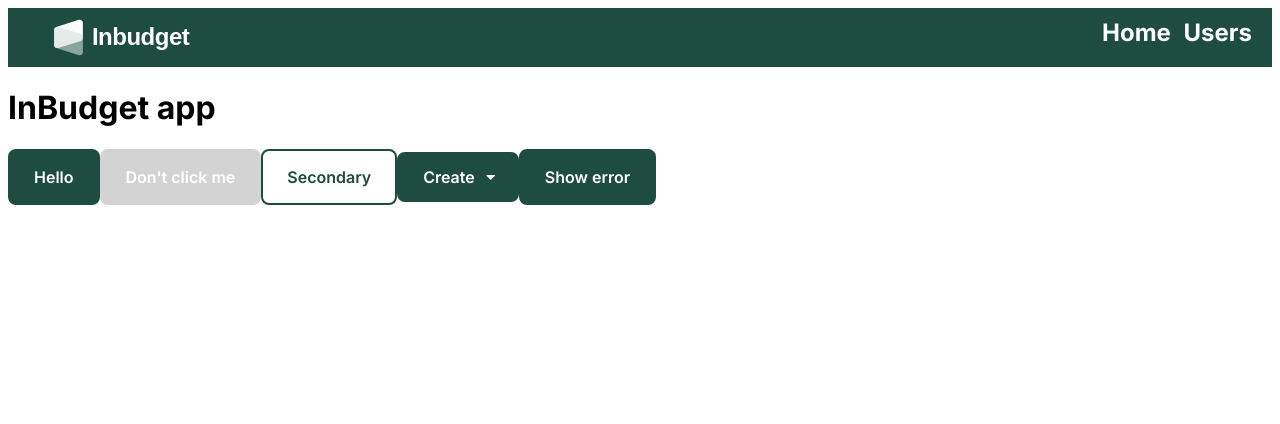
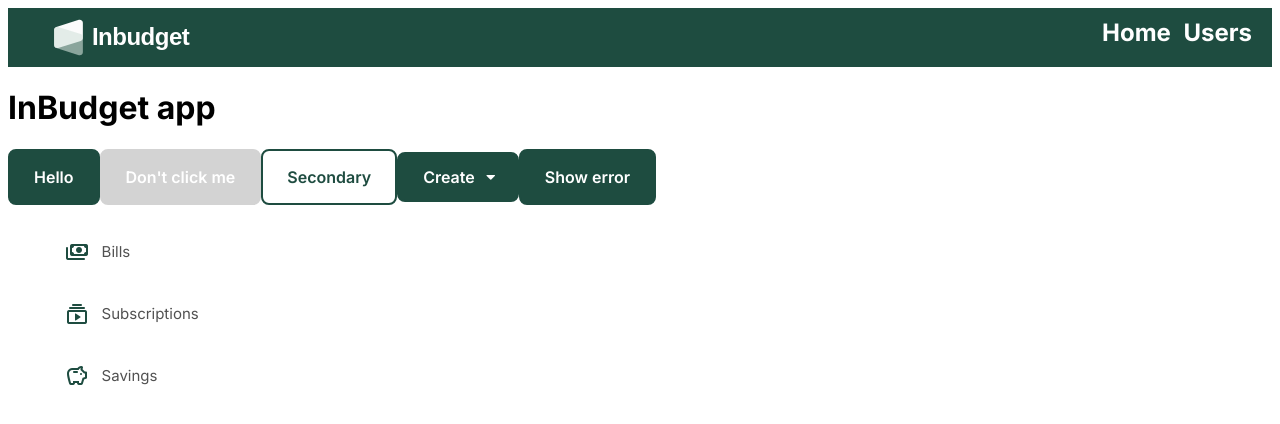
Before and after one commit to intive/patronage2023-js, a Next.js app in the folder apps/web/: page / in a window 1280 px wide. Shown: the top 424 px of the page. Built offline with nearby package versions, Linux system fonts and the light colour scheme.

Commit message:
refactor: refactored NavList component and added NavListDemo to page.tsx #P23-120

```diff
--- /dev/null
+++ b/apps/web/app/NavListDemo.tsx
@@ -0,0 +1,37 @@
+"use client"
+
+import { NavList } from "ui"
+import { NavItemContents } from "ui/NavList";
+import styled from "styled-components";
+
+//creating array of objects for NavList props
+const navItemContents: Array<NavItemContents> = [
+    {
+        title: "Bills",
+        icon: "payments",
+        id: 1
+    },
+    {
+        title: "Subscriptions",
+        icon: "subscriptions",
+        id: 2
+    },
+    {
+        title: "Savings",
+        icon: "savings",
+        id: 3
+    }
+];
+
+//NavListWrapper serving as its parent element - proper presentation
+const NavListWrapperStyled = styled.div`
+    width:20%;
+`
+
+export const NavListDemo = () => {
+    return (
+        <NavListWrapperStyled>
+            <NavList contents={navItemContents}></NavList>
+        </NavListWrapperStyled>
+    )
+}
--- a/apps/web/app/page.tsx
+++ b/apps/web/app/page.tsx
@@ -1,6 +1,7 @@
 import type { Metadata } from "next";
 import Buttons from "./Buttons";
 import ErrorDemo from "./ErrorDemo";
+import { NavListDemo } from "./NavListDemo";
 
 export const metadata: Metadata = {
   title: "Home",
@@ -13,6 +14,7 @@ export default function Web() {
       <h1>InBudget app</h1>
       <Buttons />
       <ErrorDemo />
+      <NavListDemo/>
     </div>
   );
 }
--- a/packages/ui/NavItem/index.tsx
+++ b/packages/ui/NavItem/index.tsx
@@ -2,10 +2,11 @@
 
 import styled from "styled-components";
 import "material-symbols";
-import { Icon } from "../Icon";
+import { Icon } from "ui";
 
 export type NavItemProps = {
     active?: boolean,
+    onClick: Function,
 } & React.HTMLProps<HTMLLIElement>;
 
 // why I use min-width:0; https://css-tricks.com/flexbox-truncated-text/
@@ -34,19 +35,25 @@ export const NavItemStyled = styled.li<NavItemProps>`
   font-family: "Inter", sans-serif;
   font-weight:500;
   overflow: hidden;
+  cursor:pointer;
+
+  &:hover{
+    background-color:#F1FBF6;
+  }
 `;
 
 export const NavItem = ({
   active = false,
+  onClick,
   children,
 }: NavItemProps) => {
 
   return (
-    <NavItemStyled active={active}>
+    <NavItemStyled active={active} onClick={onClick}>
       <ChildrenWrapper>
         {children}
       </ChildrenWrapper>
-      {active && <ArrowWrapper><Icon icon={"chevron_right"} color="#1E4C40"></Icon></ArrowWrapper>}
+      {active && <ArrowWrapper><Icon icon="chevron_right" color="#1E4C40"></Icon></ArrowWrapper>}
     </NavItemStyled>
   );
 };
--- a/packages/ui/NavList/index.tsx
+++ b/packages/ui/NavList/index.tsx
@@ -1,13 +1,12 @@
 "use client";
 
 import styled from "styled-components";
-import { NavItem } from "../NavItem";
-import { Icon } from "../Icon";
+import { useState } from "react";
+import { NavItem, Icon } from "ui";
 
 //creating dummy data
-type NavItemContents = {
+export type NavItemContents = {
   title: string;
-  active: boolean;
   icon?: "payments" | "subscriptions" | "savings";
   id: number;
 };
@@ -45,14 +44,22 @@ const IconWrapper = styled.div`
 export const NavList = ({
   contents
 }: NavListProps) => {
+
+  const [isActive,setIsActive] = useState(false)
+
+  const activeElementHandler = () => {
+    setIsActive(prevState => !prevState)
+  }
+
   return (
     <NavListStyled>
       {contents.map((content) => {
         return (
-          <NavItem active={content.active} key={content.id}>
+          <NavItem active={isActive} onClick={activeElementHandler} key={content.id}>
+            {content.icon &&
             <IconWrapper>
-              <Icon icon={content.icon} color="#1E4C40"/>
-            </IconWrapper>
+              <Icon icon={content.icon} color="#1E4C40" />
+            </IconWrapper>}
             <SpanStyled>{content.title}</SpanStyled>
           </NavItem>
         )
```
